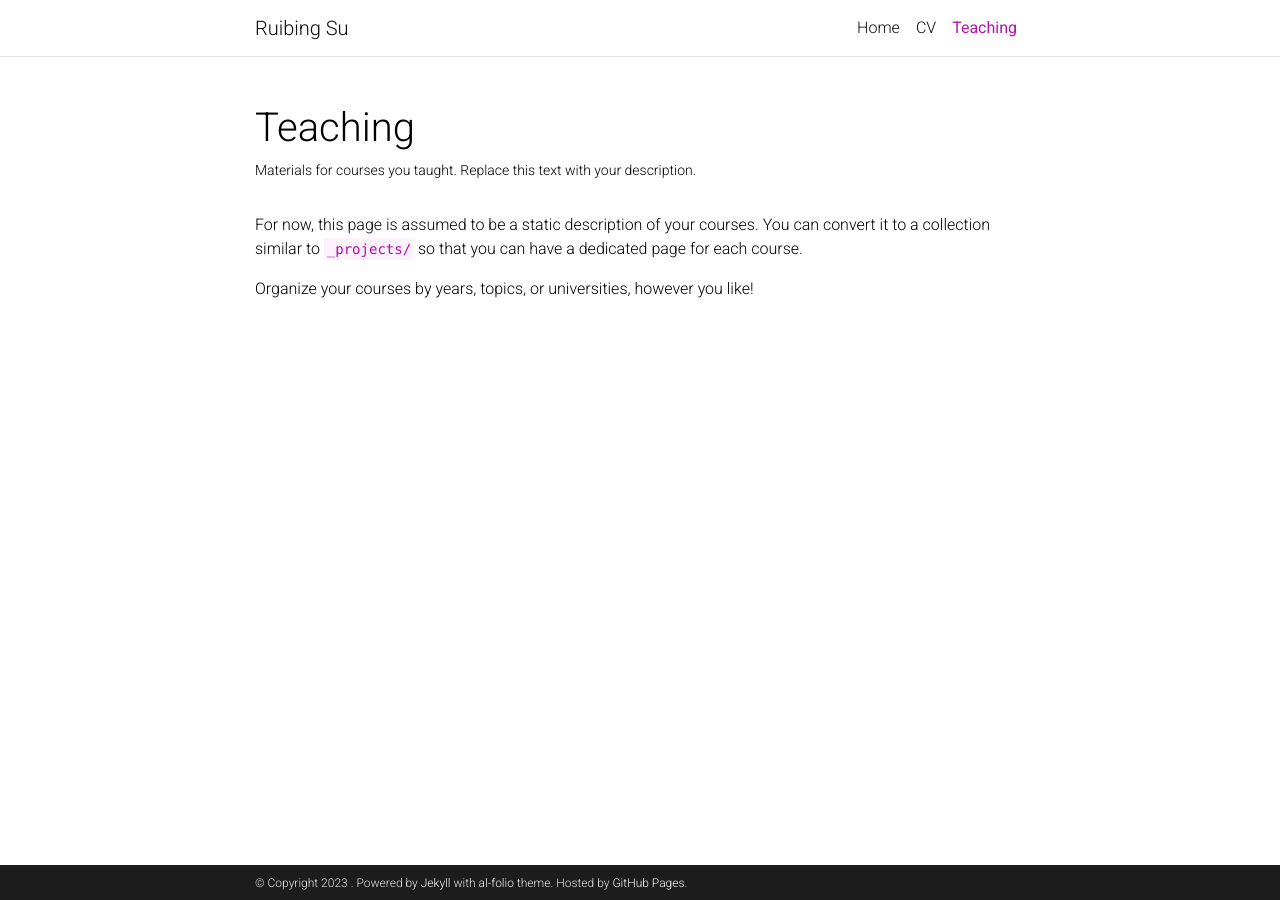
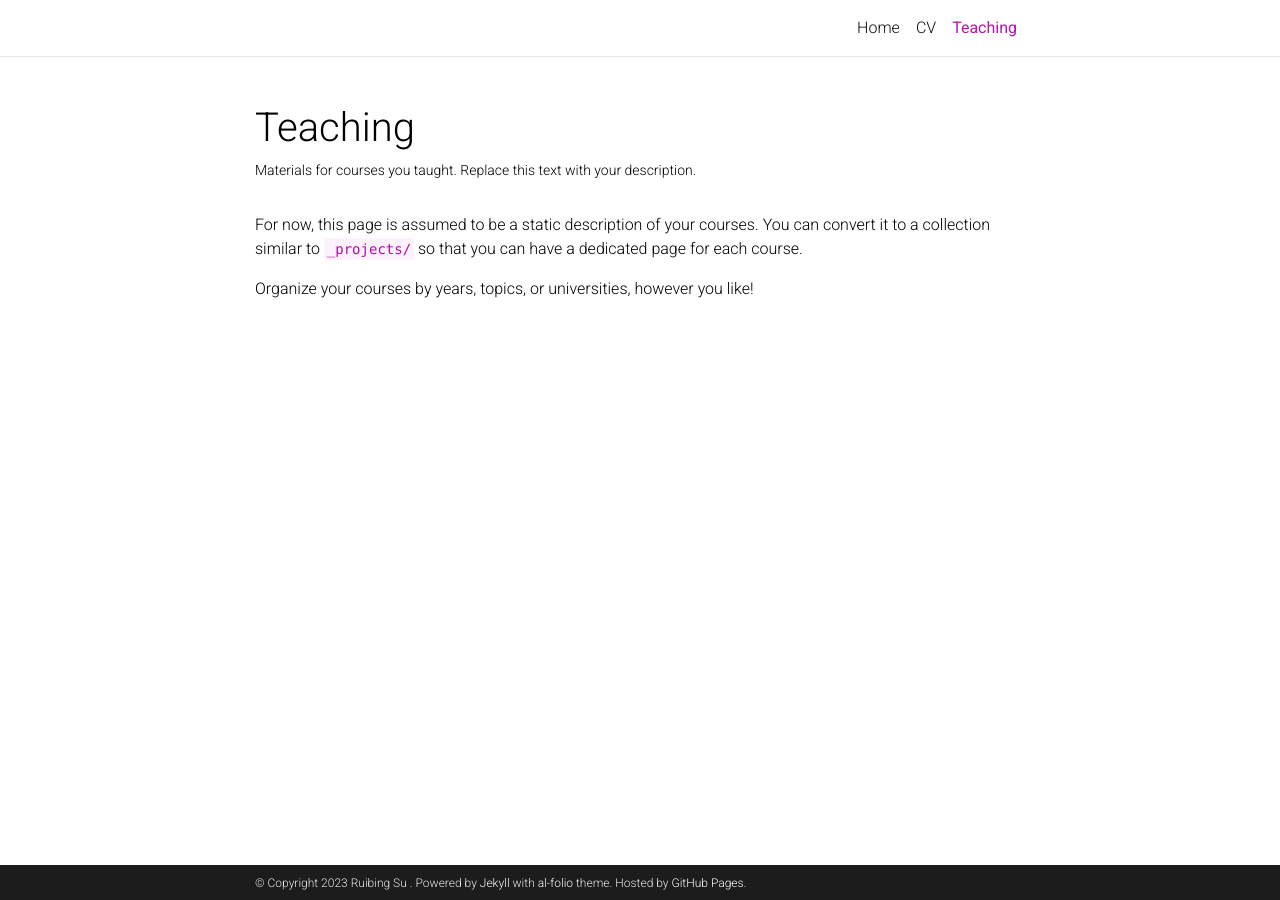
Before and after one commit to ruibingsu/ruibingsu.github.io, a Jekyll site: the page built from _pages/teaching.md, in a window 1280 px wide. Built offline with Jekyll 4.4.1, drawn with Linux system fonts in a browser that asks for light colours; comment, search, counter and statistics services are not loaded; a style sheet for code colours, icons or effects is not loaded.

```diff
--- a/_config.yml
+++ b/_config.yml
@@ -2,8 +2,8 @@
 # Site settings
 # -----------------------------------------------------------------------------
 
-title: Ruibing Su # the website title (if blank, full name will be used instead)
-first_name:
+title:  # the website title (if blank, full name will be used instead)
+first_name: Ruibing Su
 middle_name:
 last_name:
 email: rbsu@umd.edu
```
